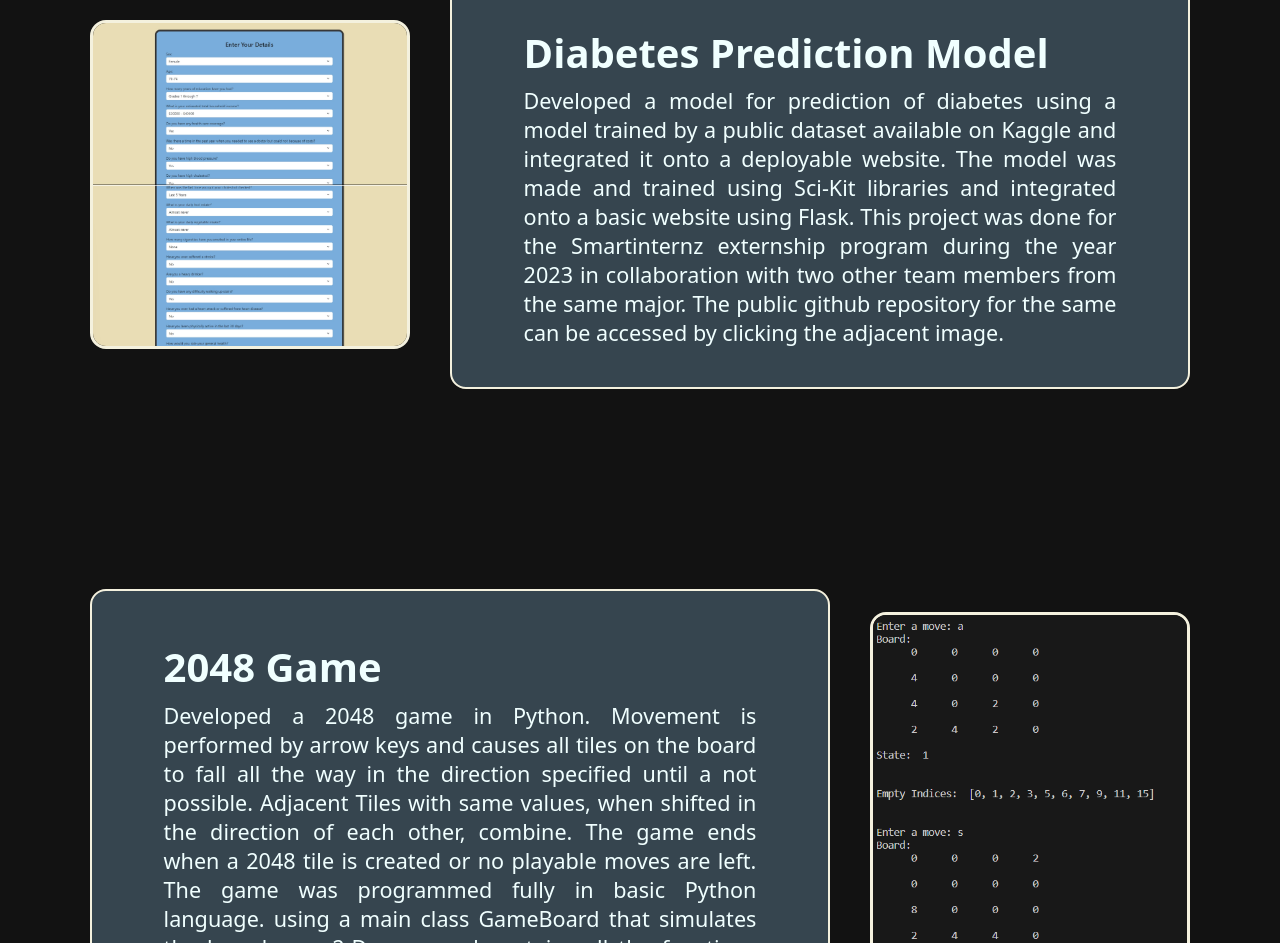
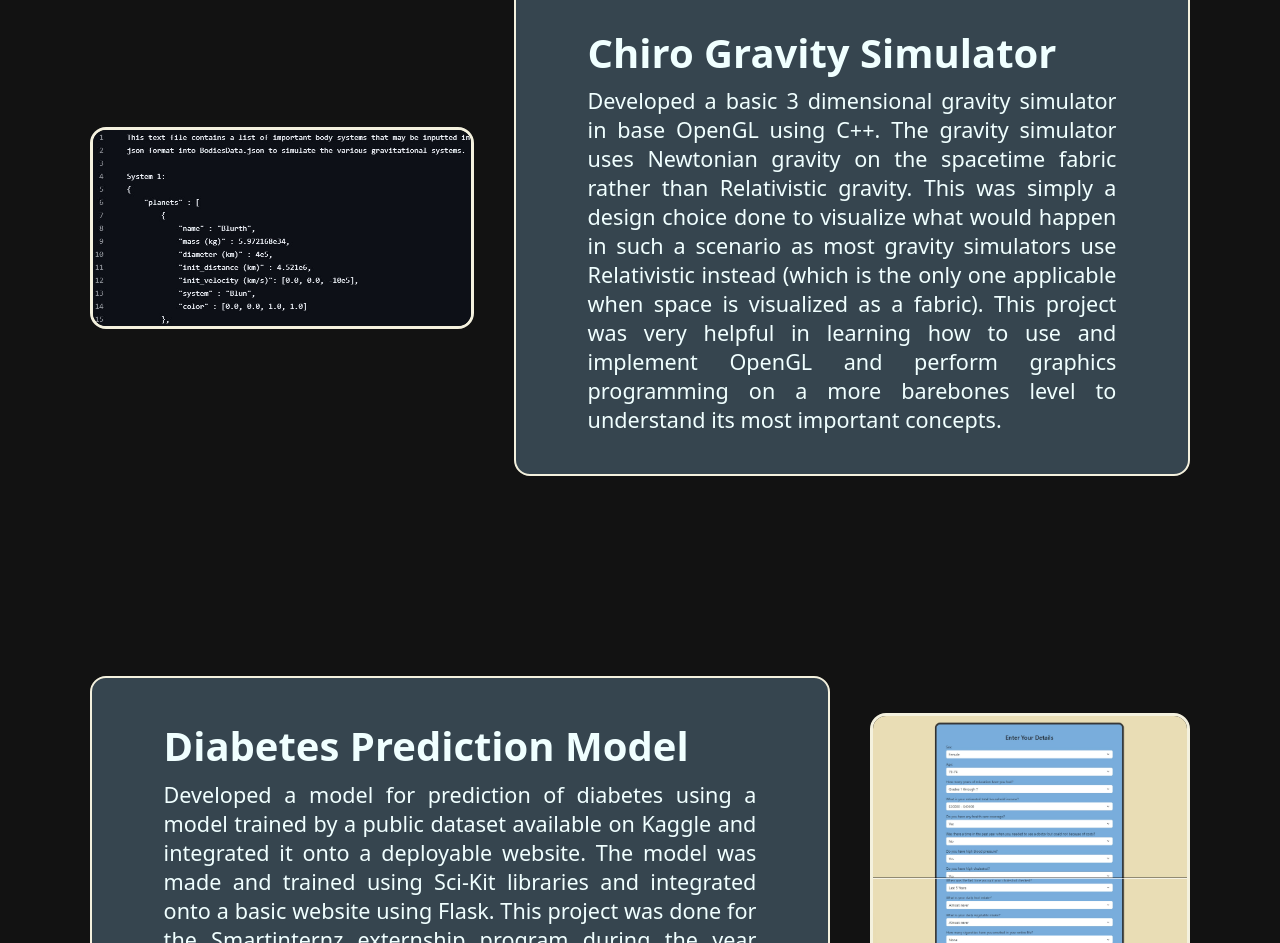
Before and after one commit to Rickisterr/Portfolio-Website, a React (Create React App) app: page /projects in a window 1280 px wide. Shown: the part 969-1912 px from the top of the page. Built offline with nearby package versions, Linux system fonts and the light colour scheme.

Commit message:
Added Lazy Loading + Updated Projects

```diff
--- a/src/Components/Home/Home.js
+++ b/src/Components/Home/Home.js
@@ -8,8 +8,9 @@ import PicCarousel from '../Resources/PicCarousel';
 import * as Icons from 'react-bootstrap-icons';
 
 import SammardProj from '../Resources/RocketProjectOpen.jpg';
-import PortfolioProj from '../Resources/PortfolioProjectOpen.jpg';
+import DiabetesProj from '../Resources/PortfolioProjectOpen.jpg';
 import Game2048 from '../Resources/Game2048Open.jpg';
+import GravSim from '../Resources/Chiro_Grav_Sim_1.jpg';
 
 
 function Home() {                                           // Home Page class
@@ -27,10 +28,9 @@ function Home() {                                           // Home Page class
     var msgflag = "0"
 
     // arrays used for cycling through slideshow for Projects slideshow
-    const SlidePics = [SammardProj, PortfolioProj, Game2048];
-    const SlideCapts = ['TEAM SAMMARD PROJECTS', 'DIABETES PREDICTOR', '2048 GAME'];
-    const SlideLinks = ['/projects#SammardWorksid', '/projects#Diabetes-Model', '/projects#Game-2048'];
-
+    const SlidePics = [SammardProj, GravSim, DiabetesProj, Game2048];
+    const SlideCapts = ['TEAM SAMMARD PROJECTS', 'CHIRO GRAVITY SIMULATOR', 'DIABETES PREDICTOR', '2048 GAME'];
+    const SlideLinks = ['/projects#SammardWorksid', '/projects#Gravity-Sim', '/projects#Diabetes-Model', '/projects#Game-2048'];
 
     function getMsgflag() {                                 // gets the last update to the message flag before page refresh from session storage
 
--- a/src/Components/Projects/Projects.js
+++ b/src/Components/Projects/Projects.js
@@ -2,6 +2,7 @@ import Contact from "../Contact";
 import './Projects.css';
 
 import SACup_Interview_Pic from '../Resources/ProjectsPage/SACup_Interview.png';
+import Chiro_Grav_Example_Pic from '../Resources/ProjectsPage/Chiro_Grav_Sim_Example.jpg';
 import DiabetesPrediction_Pic from '../Resources/ProjectsPage/DiabetesPrediction_Pic.png';
 import Game2048_Pic from '../Resources/ProjectsPage/2048_Game_Pic.png';
 
@@ -58,15 +59,37 @@ function Projects() {
 
 
 
-                    <div className='BoxWrap' id="Diabetes-Model" style={{ gap: '5vmin', marginBottom: '4vmin', paddingTop: '15vmin' }}>
+                    <div className='BoxWrap' id="Gravity-Sim" style={{ gap: '5vmin', marginBottom: '4vmin', paddingTop: '15vmin' }}>
                         {/* Image to left of textbox */}
                         <div>
-                            <a href="https://github.com/smartinternz02/SI-GuidedProject-589113-1697035124">
-                                <img alt="Diabetes Prediction Website" src={DiabetesPrediction_Pic} loading="lazy" style={{ width: '25vw', minWidth: '25vmax', borderRadius: '1rem' }} />
+                            <a href="https://github.com/Rickisterr/Chiro-Gravity-Simulator">
+                                <img alt="Basic Gravity Simulator" src={Chiro_Grav_Example_Pic} loading="lazy" style={{ width: '30vw', minWidth: '25vmax', borderRadius: '1rem' }} />
                             </a>
                         </div>
 
 
+                        {/* Textbox for explanation of project 2 */}
+                        <div style={{ width: '75%', backgroundColor: '#36454f', gap: '5vmin', paddingBlock: '5vmin', paddingInline: '9vmin', borderStyle: 'solid', borderWidth: '0.25vmin', borderRadius: '1rem', borderColor: '#f4f1de', minHeight: '50vh' }}>
+                            <h1 className='WhiteNormText Headings'>Chiro Gravity Simulator</h1>
+                            <p className='WhiteNormText Paragraphs' style={{ textAlign: 'justify', maxWidth: 'maxContent' }}>
+                                Developed a basic 3 dimensional gravity simulator in base OpenGL using C++. The gravity
+                                simulator uses Newtonian gravity on the spacetime fabric rather than Relativistic gravity.
+                                This was simply a design choice done to visualize what would happen in such a scenario as
+                                most gravity simulators use Relativistic instead (which is the only one applicable when
+                                space is visualized as a fabric). This project was very helpful in learning how to use and
+                                implement OpenGL and perform graphics programming on a more barebones level to understand
+                                its most important concepts.
+                            </p>
+                        </div>
+                    </div>
+
+
+
+                    {/* Project 3 */}
+
+
+
+                    <div className='BoxWrap' id="Diabetes-Model" style={{ gap: '5vmin', marginBottom: '4vmin', paddingTop: '15vmin' }}>
                         {/* Textbox for explanation of project 2 */}
                         <div style={{ width: '75%', backgroundColor: '#36454f', gap: '5vmin', paddingBlock: '5vmin', paddingInline: '9vmin', borderStyle: 'solid', borderWidth: '0.25vmin', borderRadius: '1rem', borderColor: '#f4f1de', minHeight: '50vh' }}>
                             <h1 className='WhiteNormText Headings'>Diabetes Prediction Model</h1>
@@ -79,15 +102,31 @@ function Projects() {
                                 clicking the adjacent image.
                             </p>
                         </div>
+
+
+                        {/* Image to left of textbox */}
+                        <div>
+                            <a href="https://github.com/smartinternz02/SI-GuidedProject-589113-1697035124">
+                                <img alt="Diabetes Prediction Website" src={DiabetesPrediction_Pic} loading="lazy" style={{ width: '25vw', minWidth: '25vmax', borderRadius: '1rem' }} />
+                            </a>
+                        </div>
                     </div>
 
 
 
-                    {/* Project 3 */}
+                    {/* Project 4 */}
 
 
 
                     <div className='BoxWrap' id="Game-2048" style={{ gap: '5vmin', marginBottom: '4vmin', paddingTop: '15vmin' }}>
+                        {/* Image to right of textbox */}
+                        <div>
+                            <a href="https://github.com/Rickisterr/2048-Game">
+                                <img alt="Sample working output of 2048 Game" src={Game2048_Pic} loading="lazy" style={{ width: '25vw', minWidth: '25vmax', borderRadius: '1rem' }} />
+                            </a>
+                        </div>
+
+
                         {/* Textbox for explanation of project 3 */}
                         <div style={{ width: '75%', backgroundColor: '#36454f', gap: '5vmin', paddingBlock: '6vmin', paddingInline: '9vmin', borderStyle: 'solid', borderWidth: '0.25vmin', borderRadius: '1rem', borderColor: '#f4f1de', minHeight: '50vh' }}>
                             <h1 className='WhiteNormText Headings'>2048 Game</h1>
@@ -99,14 +138,6 @@ function Projects() {
                                 using a main class GameBoard that simulates the board as a 2-D array and contains all the functions
                                 performable on the game board.
                             </p>
-                        </div>
-
-
-                        {/* Image to right of textbox */}
-                        <div>
-                            <a href="https://github.com/Rickisterr/2048-Game">
-                                <img alt="Sample working output of 2048 Game" src={Game2048_Pic} loading="lazy" style={{ width: '25vw', minWidth: '25vmax', borderRadius: '1rem' }} />
-                            </a>
                         </div>
                     </div>
 
--- a/src/Components/Resources/PicCarousel.js
+++ b/src/Components/Resources/PicCarousel.js
@@ -1,8 +1,16 @@
 import * as Icons from 'react-bootstrap-icons';
+import { usePreloadImages } from '../usePreloadImages';
 import { useState } from 'react';
 import { HashLink } from 'react-router-hash-link';
 
 function PicCarousel(props) {
+
+    // Preload them
+    const preloaded = usePreloadImages(props.Pic);
+
+    // Extract only loaded src URLs
+    const loadedImages = preloaded.map((img) => img.src);
+
     const [cnt, setCnt] = useState(0);
 
     function CycleRight() {
@@ -14,9 +22,9 @@ function PicCarousel(props) {
     }
 
     return (
-        <div style={{ width: '75%', height: '75%', borderRadius: '1rem', boxShadow: '1rem 0.75rem 0.5rem #36454f', position: 'absolute', transition: 'all ease-in-out 6s' }}>
+        <div style={{ width: '75%', height: '75%', borderRadius: '1rem', boxShadow: '1rem 0.75rem 0.5rem #36454f', position: 'absolute', transition: 'all ease-in-out 3s' }}>
             <HashLink smooth to={props.link[cnt]}>
-                <div style={{ backgroundImage: `url(${props.Pic[cnt]})`, borderStyle: 'solid', borderRadius: '1rem', borderColor: '#f4f1de', width: '100%', height: '100%', backgroundSize: 'cover', backgroundPosition: 'center', transition: 'background 0.75s', MozTransition: 'background 0.75s', OTransition: 'background 0.75s', WebkitTransition: 'background 0.75s' }} />
+                <div style={{ backgroundImage: `url(${loadedImages[cnt]})`, borderStyle: 'solid', borderRadius: '1rem', borderColor: '#f4f1de', width: '100%', height: '100%', backgroundSize: 'cover', backgroundPosition: 'center', transition: 'background 0.25s', MozTransition: 'background 0.25s', OTransition: 'background 0.25s', WebkitTransition: 'background 0.25s' }} />
                 <div style={{ fontFamily: 'Lato', position: 'absolute', textAlign: 'center', top: '25%', left: '5%', width: '90%', overflow: 'hidden' }}>
                     <p className="PicTitles" style={{ color: '#4bb3fd', fontFamily: 'Roboto' }}><b><b>{props.Caption[cnt]}</b></b></p>
                 </div>
--- /dev/null
+++ b/src/Components/usePreloadImages.js
@@ -0,0 +1,72 @@
+import { useEffect, useState } from 'react';
+
+// const usePreloadImage = (src) => {
+//     const [isLoading, setLoading] = useState(true);
+//     const [error, setError] = useState('');
+
+//     useEffect(() => {
+//         let isCancelled = false;
+//         if (src) {
+//             setLoading(true);
+//             const img = new Image();
+//             img.onload = () => {
+//                 if (isCancelled) return;
+//                 setLoading(false);
+//             };
+//             img.onerror = (e) => {
+//                 if (isCancelled) return;
+//                 setLoading(false);
+//                 setError(e.message || 'failed to load image');
+//             };
+//             img.src = src;
+//         } else {
+//             setLoading(false);
+//         }
+//         return () => {
+//             isCancelled = true;
+//         };
+//     }, [src]);
+
+//     return { src: src ? src : undefined, isLoading, isError: !!error };
+// };
+
+export const usePreloadImages = (srcArray) => {
+    const [images, setImages] = useState([]);
+    const [loading, setLoading] = useState(true);
+
+    useEffect(() => {
+        let cancelled = false;
+        let loaded = [];
+
+        setLoading(true);
+        srcArray.forEach((src) => {
+            const img = new Image();
+            img.onload = () => {
+                loaded.push(src);
+                if (!cancelled && loaded.length === srcArray.length) {
+                    setImages(loaded);
+                    setLoading(false);
+                }
+            };
+            img.onerror = () => {
+                loaded.push(undefined); // keep index alignment
+                if (!cancelled && loaded.length === srcArray.length) {
+                    setImages(loaded);
+                    setLoading(false);
+                }
+            };
+            img.src = src;
+        });
+
+        return () => {
+            cancelled = true;
+        };
+    }, [srcArray]);
+
+    // match original return shape so PicCarousel still works
+    return images.map((src) => ({
+        src,
+        isLoading: loading,
+        isError: !src,
+    }));
+};
```
Also changed, not shown: src/Components/Resources/Chiro_Grav_Sim_1.jpg (added), src/Components/Resources/ProjectsPage/Chiro_Grav_Sim_Example.jpg (added).
